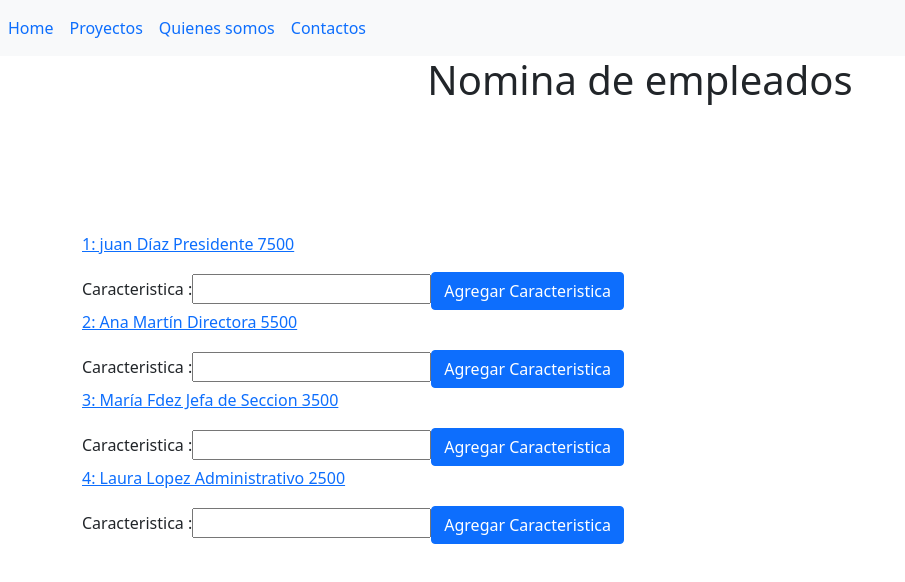
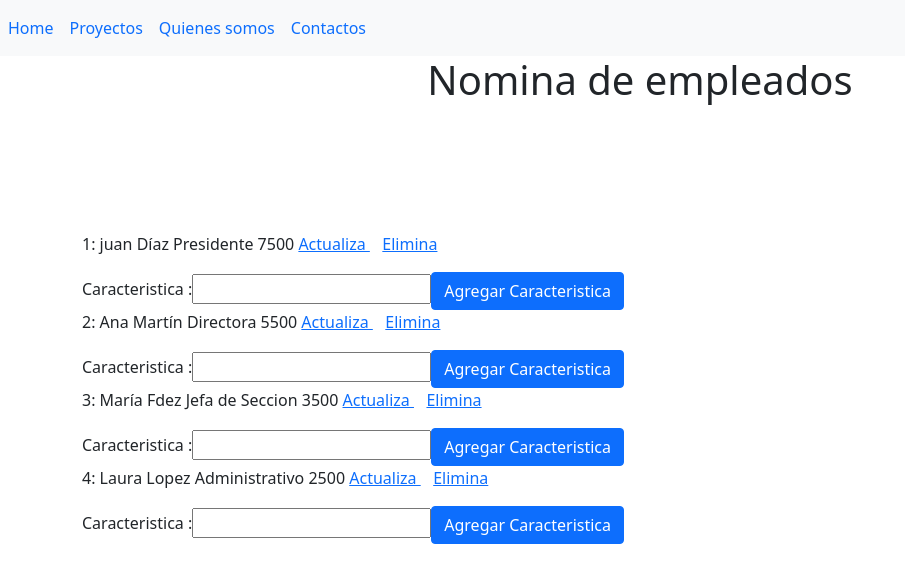
Before and after one commit to nanreh1976/empleadosd3, an Angular app: page / in a window 1280 px wide. Shown: the top 582 px of the page, without its empty margins (0-905 px from the left). Built offline with nearby package versions, Linux system fonts and the light colour scheme.

Commit message:
Routing VII uso queryParams para direccionar rutas

```diff
--- a/src/app/actualiza-component/actualiza-component.component.html
+++ b/src/app/actualiza-component/actualiza-component.component.html
@@ -19,8 +19,8 @@
         <input type="text" class="form-control" name="salario" id="salario" placeholder="Salario" [(ngModel)]="cuadroSalario">
     </div>
     <div class="col-md-3" style="text-align: left;">
-        <button type="button" class="btn btn-primary" (click)="actualizaEmpleado()" style="margin-top: 35px; margin-right: 50px; ">Actualizar</button>
-        <button type="button" class="btn btn-primary" (click)="eliminaEmpleado()" style="margin-top: 35px ">Eliminar</button>
+        <button type="button" class="btn btn-primary" (click)="actualizaEmpleado()" style="margin-top: 35px; margin-right: 50px; ">Accion</button>
+     <!--   <button type="button" class="btn btn-primary" (click)="eliminaEmpleado()" style="margin-top: 35px ">Eliminar</button>-->
 
     </div>
 
--- a/src/app/actualiza-component/actualiza-component.component.ts
+++ b/src/app/actualiza-component/actualiza-component.component.ts
@@ -15,9 +15,11 @@ export class ActualizaComponentComponent implements OnInit {
   constructor(private router:Router,private route:ActivatedRoute, private miServicio:ServicioEmpleadosService, private empleadoService:EmpleadosService) { }
 
   empleados:Empleado[]=[];
+  accion:number;
 
   ngOnInit(): void {
 
+    this.accion=parseInt(this.route.snapshot.queryParams['accion']);
     this.empleados=this.empleadoService.empleados;
 
     this.indice=this.route.snapshot.params['id'];
@@ -36,7 +38,7 @@ export class ActualizaComponentComponent implements OnInit {
 
     }
 
-    actualizaEmpleado(){
+    /*actualizaEmpleado(){
       let miEmpleado=new Empleado(this.cuadroNombre,this.cuadroApellido,this.cuadroCargo,this.cuadroSalario);
       // this.miServicio.muestraMensaje("Nombre del Empleado: "+ miEmpleado.nombre);
       this.empleadoService.actualizarEmpleado(this.indice,miEmpleado);
@@ -52,8 +54,25 @@ export class ActualizaComponentComponent implements OnInit {
         this.router.navigate(['']);
 
         }
+       */
+        actualizaEmpleado(){
+
+          if(this.accion==1){
+
+          let miEmpleado=new Empleado(this.cuadroNombre,this.cuadroApellido,this.cuadroCargo,this.cuadroSalario);
+
+          this.empleadoService.actualizarEmpleado(this.indice,miEmpleado);
+
+          this.router.navigate(['']);
+
+        }else{
+
+          this.empleadoService.eliminarEmpleado(this.indice,);
 
 
+        this.router.navigate(['']);
+        }
+      }
 
       cuadroNombre:string="";
       cuadroApellido:string="";
--- a/src/app/empleado-hijo-c/empleado-hijo-c.component.html
+++ b/src/app/empleado-hijo-c/empleado-hijo-c.component.html
@@ -3,8 +3,15 @@
     <div class="row">
         <div class="col" >
           <div>
-            <a [routerLink]="['/actualiza',ind]">
             {{ind+1}}: {{emplist.nombre}} {{emplist.apellido}} {{emplist.cargo}} {{emplist.salario}}
+            <a [routerLink]="['/actualiza',ind]" [queryParams]="{accion:'1'}">
+            <!--{{ind+1}}: {{emplist.nombre}} {{emplist.apellido}} {{emplist.cargo}} {{emplist.salario}}-->
+              Actualiza
+            </a>
+            &nbsp;&nbsp;
+            <a [routerLink]="['/actualiza',ind]" [queryParams]="{accion:'2'}">
+
+              Elimina
             </a>
             </div>
           </div>
```
